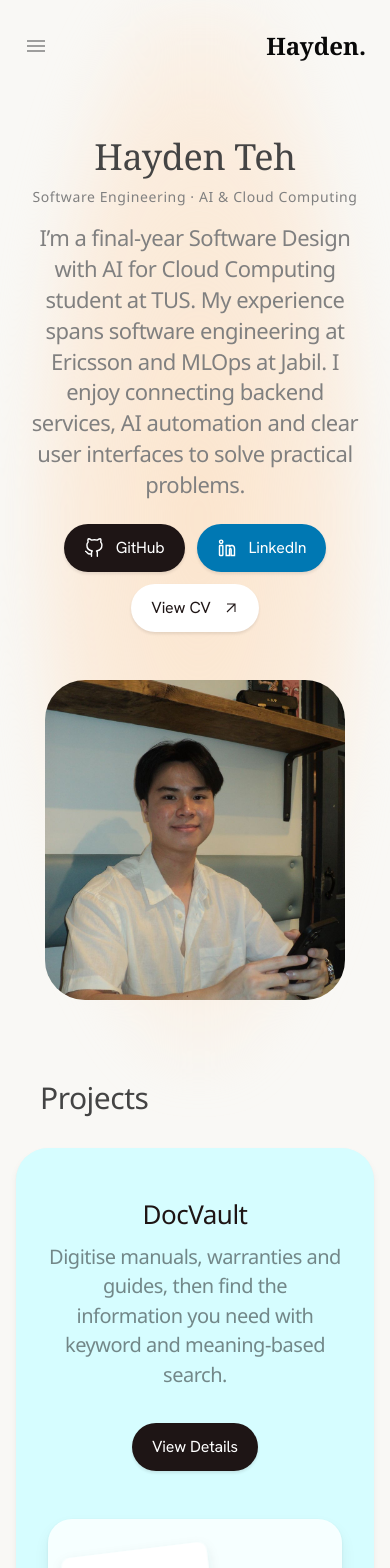
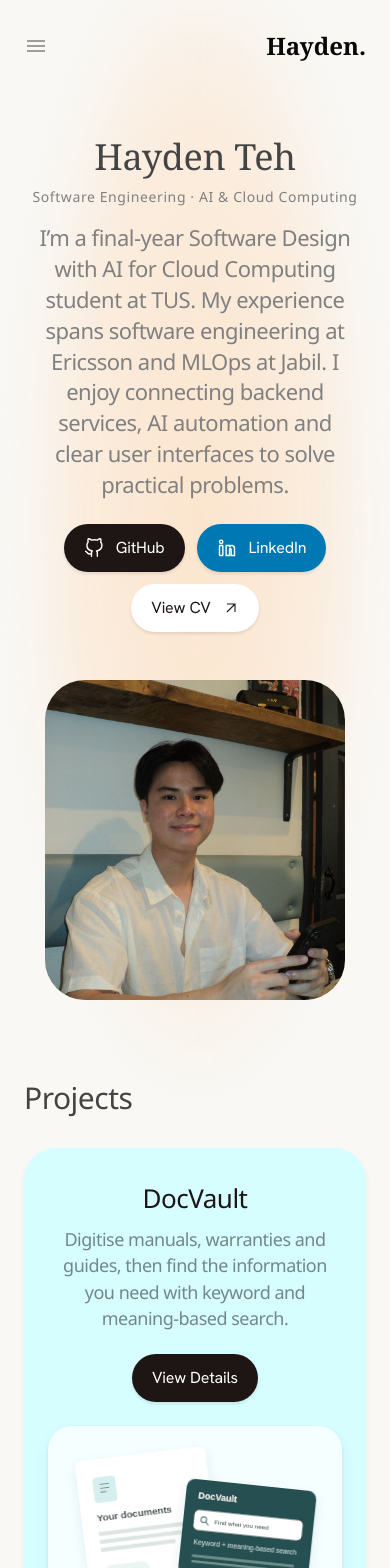
Before and after one commit to haydenteh5526/Portfolio, a Next.js app: page / in a window 390 px wide. Shown: the top 1568 px of the page. Built offline with nearby package versions, Linux system fonts and the light colour scheme; a web font is replaced by a local one.

Commit message:
fix: enable mobile project stacking and align the layout

```diff
--- a/app/globals.css
+++ b/app/globals.css
@@ -43,6 +43,16 @@
   --ring: #8e8a82;
   --destructive: #dc2626;
   --radius: 0.5rem;
+  --safe-top: env(safe-area-inset-top, 0px);
+  --safe-bottom: env(safe-area-inset-bottom, 0px);
+  --page-gutter: max(
+    24px,
+    env(safe-area-inset-left, 0px),
+    env(safe-area-inset-right, 0px)
+  );
+  --header-height: 102px;
+  --header-offset: calc(var(--header-height) + var(--safe-top));
+  --footer-background: #111;
 }
 @theme inline {
   --color-background: var(--background);
@@ -66,8 +76,9 @@
 }
 @layer base {
   html {
+    background-color: var(--footer-background);
     scroll-behavior: smooth;
-    scroll-padding-top: 130px;
+    scroll-padding-top: calc(var(--header-offset) + 28px);
   }
   body {
     @apply m-0 bg-paper font-sans text-lg leading-[1.4] text-body antialiased;
@@ -101,7 +112,7 @@
 }
 @layer components {
   .wrap {
-    width: min(1016px, calc(100% - 48px));
+    width: min(1016px, calc(100% - 2 * var(--page-gutter)));
     margin-inline: auto;
   }
   .skip-link {
@@ -111,11 +122,12 @@
     position: sticky;
     top: 0;
     z-index: 50;
+    padding-top: var(--safe-top);
     background: #fff;
   }
   .header-inner {
     display: flex;
-    height: 102px;
+    height: var(--header-height);
     align-items: center;
     justify-content: space-between;
   }
@@ -278,6 +290,7 @@
   }
   .project-stack-item {
     position: sticky;
+    top: calc(var(--stack-top) + var(--safe-top));
     transform-origin: center center;
   }
   .project-card {
@@ -603,9 +616,9 @@
     color: #b42318;
   }
   .site-footer {
-    background: #111;
+    background: var(--footer-background);
     color: #f9f8f5;
-    padding: 28px 0;
+    padding: 28px 0 calc(28px + var(--safe-bottom));
   }
   .footer-bottom {
     display: flex;
@@ -632,8 +645,8 @@
   .back-to-top {
     position: fixed;
     z-index: 40;
-    right: max(24px, env(safe-area-inset-right));
-    bottom: max(24px, env(safe-area-inset-bottom));
+    right: var(--page-gutter);
+    bottom: calc(24px + var(--safe-bottom));
     visibility: hidden;
     opacity: 0;
     transform: translateY(8px);
@@ -777,8 +790,11 @@
   }
 }
 @media (max-width: 760px) {
+  :root {
+    --header-height: 92px;
+  }
   .contact-section {
-    padding: 64px 8px 56px;
+    padding: 64px 0 56px;
   }
   .contact-heading {
     margin-bottom: 32px;
@@ -795,7 +811,7 @@
     margin-bottom: 20px;
   }
   .site-footer {
-    padding: 24px 8px 92px;
+    padding: 24px 0 calc(72px + var(--safe-bottom));
   }
   .footer-bottom {
     justify-content: center;
@@ -803,19 +819,12 @@
     gap: 16px;
   }
   .back-to-top {
-    right: max(16px, env(safe-area-inset-right));
-    bottom: max(16px, env(safe-area-inset-bottom));
+    right: max(16px, env(safe-area-inset-right, 0px));
+    bottom: calc(16px + var(--safe-bottom));
   }
 
   html {
-    scroll-padding-top: 112px;
-  }
-  .wrap {
-    width: calc(100% - 32px);
-  }
-  .header-inner {
-    height: 92px;
-    padding-inline: 8px;
+    scroll-padding-top: calc(var(--header-offset) + 20px);
   }
   .brand {
     order: 2;
@@ -827,7 +836,10 @@
   .site-nav {
     display: none;
     position: absolute;
-    inset: 82px 16px auto;
+    inset: calc(var(--header-offset) - 10px) var(--page-gutter) auto;
+    max-height: calc(100svh - var(--header-offset) - var(--safe-bottom));
+    overflow-y: auto;
+    overscroll-behavior: contain;
     padding: 16px;
     border: 1px solid #e8e5df;
     border-radius: 20px;
@@ -892,7 +904,6 @@
   }
   .section-title {
     margin-bottom: 32px;
-    padding-inline: 24px;
     font-size: 30px;
     letter-spacing: -0.5px;
   }
@@ -900,14 +911,17 @@
     gap: 32px;
   }
   .project-stack-item {
-    position: relative;
-    top: auto !important;
-    transform: none !important;
+    /* Taller cards keep scrolling until their bottom fits above the safe area. */
+    top: min(
+      calc(var(--header-offset) + 8px + var(--phone-step)),
+      calc(100svh - var(--safe-bottom) - var(--card-height, 0px) - 12px)
+    );
+    transform-origin: center top;
   }
   .project-card {
     grid-template-columns: minmax(0, 1fr);
-    gap: 48px;
-    padding: 48px 32px;
+    gap: 24px;
+    padding: 32px 24px;
   }
   .project-copy {
     align-items: center;
@@ -918,17 +932,19 @@
     font-size: 26px;
   }
   .project-copy > p {
-    font-size: 20px;
+    font-size: 18px;
   }
   .project-actions {
-    padding-top: 34px;
+    padding-top: 22px;
   }
   .project-visual a {
     min-height: 0;
-    aspect-ratio: 1.29;
+    height: auto;
+    max-height: clamp(120px, 28svh, 250px);
+    aspect-ratio: 1.44;
   }
   .technology-section {
-    padding: 48px 24px 64px;
+    padding: 48px 0 64px;
   }
   .technology-heading h2 {
     font-size: 30px;
@@ -943,9 +959,6 @@
   }
   .more-projects {
     font-size: 22px;
-  }
-  .resume-list {
-    padding-inline: 16px;
   }
   .resume-heading,
   .education-card .resume-heading,
@@ -1016,17 +1029,11 @@
   .hero h1 {
     font-size: 34px;
   }
-  .project-card {
-    padding: 40px 24px;
-  }
-  .project-copy > p {
-    font-size: 19px;
-  }
   .skill-tags {
     padding-inline: 16px;
   }
 }
-@media (max-height: 700px) {
+@media (min-width: 761px) and (max-height: 700px), (max-height: 460px) {
   .project-stack-item {
     position: relative;
     top: auto !important;
--- a/app/layout.tsx
+++ b/app/layout.tsx
@@ -1,4 +1,4 @@
-import type { Metadata } from "next";
+import type { Metadata, Viewport } from "next";
 import type { ReactNode } from "react";
 import { Header } from "@/components/header";
 import { Footer } from "@/components/footer";
@@ -17,6 +17,8 @@ export const metadata: Metadata = {
   robots: { index: true, follow: true },
 };
 
+export const viewport: Viewport = { viewportFit: "cover" };
+
 export default function RootLayout({ children }: { children: ReactNode }) {
   return (
     <html lang="en">
--- a/components/project-stack.tsx
+++ b/components/project-stack.tsx
@@ -7,6 +7,7 @@ import {
   useReducedMotion,
   useScroll,
   useTransform,
+  type MotionStyle,
   type MotionValue,
 } from "framer-motion";
 
@@ -42,6 +43,7 @@ function StackItem({
     const progress = Math.max(0, (scrollY.get() - start.get()) / stride.get());
     return 1 - Math.min(limit.get(), progress * 0.05);
   });
+  const depth = Math.min(index, 3);
 
   useEffect(() => {
     const element = item.current;
@@ -56,9 +58,11 @@ function StackItem({
       // Measure normal flow, not the sticky element's moving viewport position.
       const naturalTop =
         list.getBoundingClientRect().top + window.scrollY + preceding;
-      start.set(naturalTop + element.offsetHeight / 2);
-      stride.set(element.offsetHeight + gap);
+      const height = element.offsetHeight;
+      start.set(naturalTop + height / 2);
+      stride.set(height + gap);
       limit.set((siblings.length - index - 1) * 0.05);
+      element.style.setProperty("--card-height", `${height}px`);
       element.dataset.scrollTop = String(naturalTop);
     };
     const observer = new ResizeObserver(measure);
@@ -76,18 +80,26 @@ function StackItem({
     <m.div
       ref={item}
       className="project-stack-item"
-      style={{
-        top: [100, 130, 170, 210][Math.min(index, 3)],
-        scale: reduceMotion ? 1 : scale,
-      }}
+      style={
+        {
+          "--stack-top": `${[100, 130, 170, 210][depth]}px`,
+          "--phone-step": `${12 * depth}px`,
+          scale: reduceMotion ? 1 : scale,
+        } as MotionStyle
+      }
       onFocusCapture={(event) => {
         // Keyboard navigation must reveal a card even when later cards cover it.
         if (
           event.target.matches(":focus-visible") &&
           getComputedStyle(event.currentTarget).position === "sticky"
         ) {
+          const headerHeight =
+            document.querySelector<HTMLElement>(".site-header")?.offsetHeight ??
+            0;
           window.scrollTo({
-            top: Number(event.currentTarget.dataset.scrollTop) - 120,
+            top:
+              Number(event.currentTarget.dataset.scrollTop) -
+              Math.max(120, headerHeight + 12),
             behavior: "instant",
           });
         }
```
Also changed, not shown: 1 other file (tests, documents, lock files or other folders).
